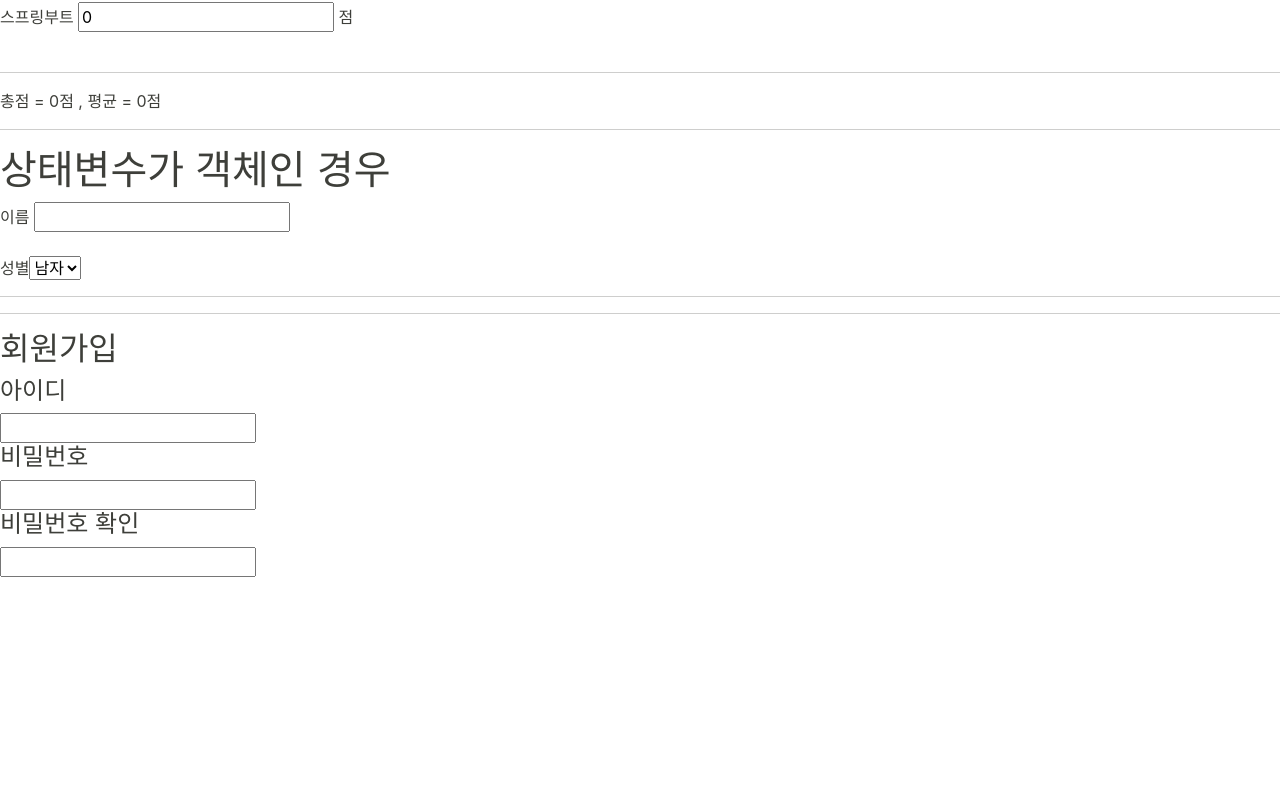
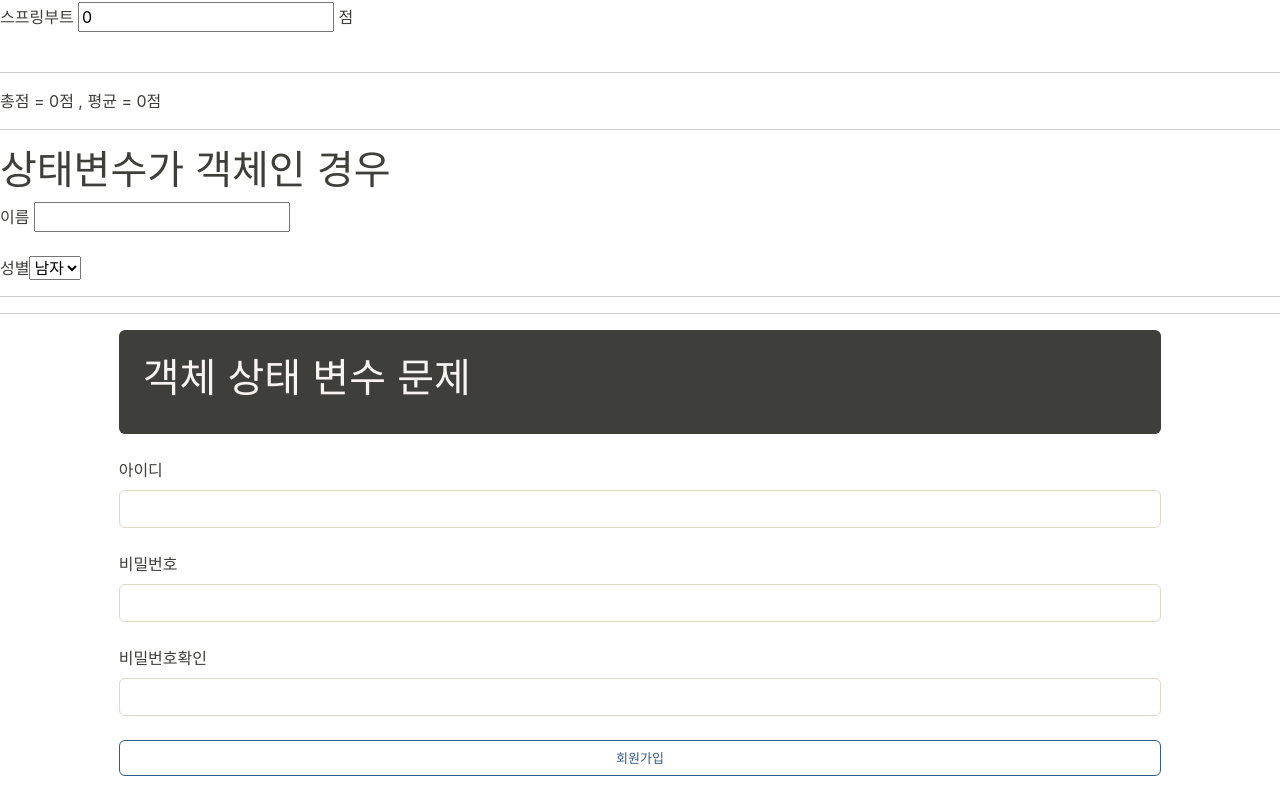
Before and after one commit to juyeonjo21/jy21-react, a React (Create React App) app in the folder demo03/: page / in a window 1280 px wide. Shown: the part 1487-2287 px from the top of the page. Before the commit the page ends 2064 px from the top, so only its background shows below. Built offline with nearby package versions, Linux system fonts and the light colour scheme.

Commit message:
회원가입 문제 풀이

```diff
--- a/demo03/src/components/Exam07.js
+++ b/demo03/src/components/Exam07.js
@@ -1,38 +1,97 @@
-import { useState } from "react";
+import { useEffect, useState } from "react";
 
-const Exam07=()=>{
+const Exam07 = () => {
 
-    const [member, setMember] = useState({
-        memberId : "",
-        memberPw : "",
-        memberPwRe : "Pw"
+    //객체로 상태 변수를 정의
+    const [member, setMember] = useState({ //입력데이터
+        memberId: "",
+        memberPw: "",
+        memberPwRe: ""
     });
 
+    const [result, setResult] = useState({ //검사결과
+        memberId: false,
+        memberPw: false,
+        memberPwRe: false
+    });
+    //입력데이터가 변하면 검사결과가 자동으로 계산되도록 처리
+    useEffect(() => {
+        //console.log("member가 변했습니다");
+        //ID검사
+        const idRegex = /^[a-z][a-z0-9]{7,19}$/;
+        const idMatch = idRegex.test(member.memberId);
 
-    const changeInfo = e=>{
+        //PW검사
+        const pwRegex = /^[A-Za-z0-9!@#$]{8,16}$/;
+        const pwMatch = pwRegex.test(member.memberPw);
+
+        //PW-RE검사 (비밀번호 1글자 이상 && 비밀번호 == 확인 값;)
+        // === 3개는 정확하게 일치하냐는 뜻
+        const pwReMatch = member.memberPw.length > 0
+            && member.memberPw === member.memberPwRe;
+
+        setResult({
+            memberId: idMatch,
+            memberPw: pwMatch,
+            memberPwRe: pwReMatch
+        });
+    }, [member]);
+
+    //객체의 상태를 한 번에 변경하는 함수를 구현
+    const changeMember = (e) => {
         setMember({
             ...member,
-            [e.target.name] : e.target.value
+            [e.target.name]: e.target.value
         });
     };
 
 
-    return(
+    return (
+        <div className="container-fluid">
+            <div className="row">
+                <div className="col-md-10 offset-md-1">
 
-        <>
-            <h2>회원가입</h2>
+                    {/* 점보트론 */}
+                    <div className="p-4 text-light bg-dark rounded">
+                        <h1>객체 상태 변수 문제</h1>
+                    </div>
 
-            <h4>아이디</h4>
-            <input name="memberId" onInput={changeInfo}/>
+                    <div className="row mt-4">
+                        <div className="col">
+                            <label className="form-label">아이디</label>
+                            <input type="text" name="memberId" className="form-control"
+                                value={member.memberId} onChange={changeMember} />
+                        </div>
+                    </div>
 
-            <h4>비밀번호</h4>
-            <input name="memberPw" onInput={changeInfo}/>
+                    <div className="row mt-4">
+                        <div className="col">
+                            <label className="form-label">비밀번호</label>
+                            <input type="password" name="memberPw" className="form-control"
+                                value={member.memberPw} onChange={changeMember} />
+                        </div>
+                    </div>
 
-            <h4>비밀번호 확인</h4>
-            <input name="memberPwRe" onInput={changeInfo}/>
+                    <div className="row mt-4">
+                        <div className="col">
+                            <label className="form-label">비밀번호확인</label>
+                            <input type="password" name="memberPwRe" className="form-control"
+                                value={member.memberPwRe} onChange={changeMember} />
+                        </div>
+                    </div>
 
-        </>
+                    <div className="row mt-4">
+                        <div className="col">
+                            <button type="button" className="btn btn-outline-primary w-100">회원가입</button>
+                            <br /><br />
+                        </div>
+                    </div>
 
-);
+                </div>
+            </div>
+        </div>
+
+
+    );
 };
 export default Exam07;
```
